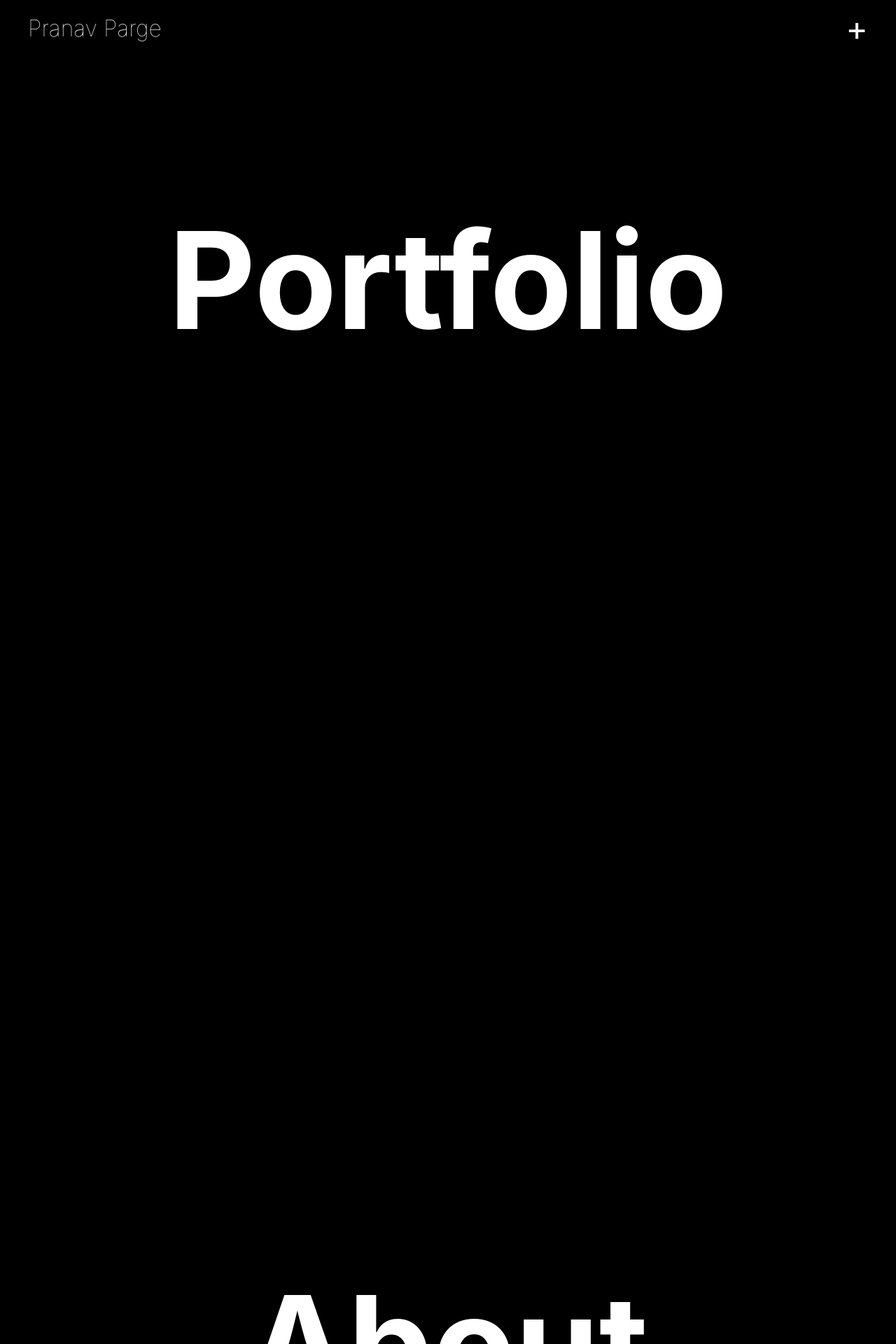
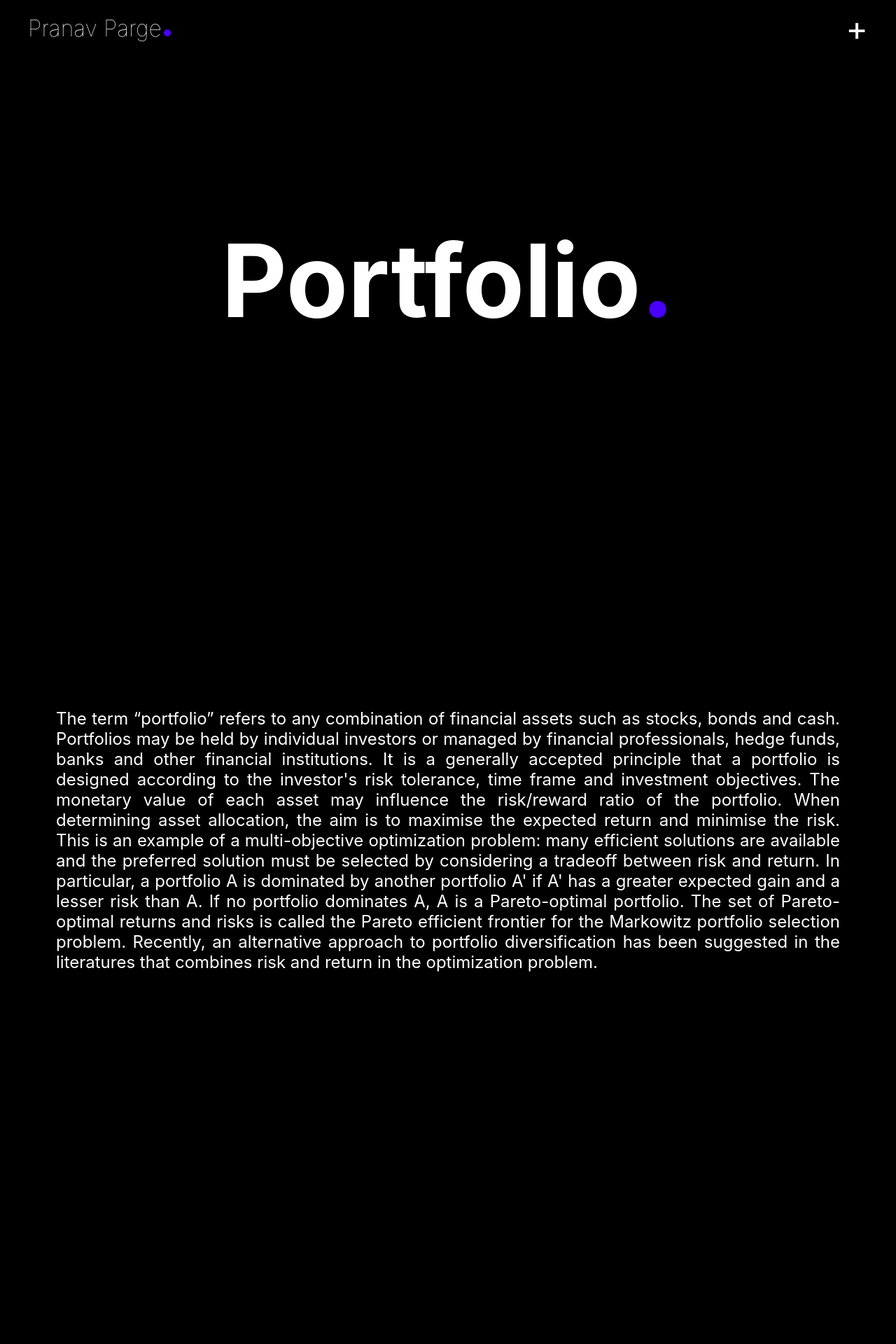
Before and after one commit to pranavparge/portfolio, a React (Create React App) app: page / in a window 1280 px wide. Shown: the top 1920 px of the page at 70% size. Built offline with nearby package versions, Linux system fonts and the light colour scheme.

Commit message:
Scrolling Implementation

```diff
--- a/src/App.css
+++ b/src/App.css
@@ -7,37 +7,43 @@
   pointer-events: none;
 }
 
-.Portfolio-header {
+.dotColor {
+  color: #4800ff;
+}
+
+section {
+  all: unset;
+  top: 0;
+  position: sticky;
+  position: -webkit-sticky;
+}
+
+.portfolio-header {
   min-height: 80vh;
   display: flex;
   align-items: center;
   justify-content: center;
   font-size: calc(80px + 2vmin);
   color: #ffffff;
-  /* background-image: url("../public/arrow.svg"); */
 }
 
-.About-header {
+.about-header {
   min-height: 100vh;
   display: flex;
   align-items: center;
   justify-content: center;
   font-size: calc(80px + 2vmin);
   color: #ffffff;
-  /* background-image: url("../public/arrow.svg"); */
+  background-color: #000000;
 }
 
-.Projects-header {
+.projects-header {
   min-height: 100vh;
   display: flex;
   align-items: center;
   justify-content: center;
   font-size: calc(80px + 2vmin);
   color: #ffffff;
-  /* background-image: url("../public/arrow.svg"); */
-}
-
-.headerBackground {
   background-color: #000000;
 }
 
--- a/src/App.js
+++ b/src/App.js
@@ -11,20 +11,40 @@ import Footer from "./components/Footer";
 function App() {
   return (
     <div className="App">
-      <Navbar></Navbar>
-      <header className="Portfolio-header">
-        <h1 className="headerBackground">Portfolio</h1>
-      </header>
-      <Portfolio></Portfolio>
-      <header className="About-header">
-        <h1 className="headerBackground">About</h1>
-      </header>
-      <About></About>
-      <header className="Projects-header">
-        <h1 className="headerBackground">Projects</h1>
-      </header>
-      <Projects></Projects>
-      <Footer></Footer>
+      <Navbar />
+      <section>
+        <header className="portfolio-header">
+          <h1>
+            Portfolio<span className="dotColor">.</span>
+          </h1>
+        </header>
+      </section>
+      <section>
+        <Portfolio />
+      </section>
+      <section>
+        <header className="about-header">
+          <h1>
+            About<span className="dotColor">.</span>
+          </h1>
+        </header>
+      </section>
+
+      <section id="about">
+        <About />
+      </section>
+
+      <section>
+        <header className="projects-header">
+          <h1>
+            Projects<span className="dotColor">.</span>
+          </h1>
+        </header>
+      </section>
+      <section id="projects">
+        <Projects />
+        <Footer />
+      </section>
     </div>
   );
 }
--- a/src/components/About/index.css
+++ b/src/components/About/index.css
@@ -1,4 +1,11 @@
 .About {
-  /* background-color: #cf0a0a; */
+  text-align: justify;
+  font-size: calc(8px + 2vmin);
+  color: #ffffff;
+  background-color: #000000;
+  margin: 10vh;
   min-height: 100vh;
+  display: flex;
+  align-items: center;
+  justify-content: center;
 }
--- a/src/components/About/index.js
+++ b/src/components/About/index.js
@@ -2,7 +2,24 @@ import React from "react";
 import "./index.css";
 
 function About() {
-  return <div id="about" className="About"></div>;
+  return (
+    <div className="About">
+      There are many types of portfolios including the market portfolio and the
+      zero-investment portfolio. A portfolio's asset allocation may be managed
+      utilizing any of the following investment approaches and principles:
+      dividend weighting, equal weighting, capitalization-weighting,
+      price-weighting, risk parity, the capital asset pricing model, arbitrage
+      pricing theory, the Jensen Index, the Treynor ratio, the Sharpe diagonal
+      (or index) model, the value at risk model, modern portfolio theory and
+      others. There are several methods for calculating portfolio returns and
+      performance. One traditional method is using quarterly or monthly
+      money-weighted returns; however, the true time-weighted method is a method
+      preferred by many investors in financial markets. There are also several
+      models for measuring the performance attribution of a portfolio's returns
+      when compared to an index or benchmark, partly viewed as investment
+      strategy.
+    </div>
+  );
 }
 
 export default About;
--- a/src/components/Footer/index.css
+++ b/src/components/Footer/index.css
@@ -27,7 +27,7 @@
   height: 2px;
   bottom: 0;
   left: 0;
-  background-color: #000000;
+  background-color: #4800ff;
   transform-origin: bottom right;
   transition: transform 0.25s ease-out;
 }
--- a/src/components/NavBar/index.css
+++ b/src/components/NavBar/index.css
@@ -18,7 +18,18 @@ a {
   all: unset;
 }
 
+.dot {
+  height: 10px;
+  width: 10px;
+  background-color: #4800ff;
+  border-radius: 50%;
+  display: inline-block;
+  margin: 0px 0px 0px 3px;
+  bottom: 0;
+}
+
 .navbar {
+  z-index: 1;
   width: 100%;
   min-height: 10vh;
   box-sizing: border-box;
@@ -58,7 +69,7 @@ a {
   height: 2px;
   bottom: 0;
   left: 0;
-  background-color: #ffffff;
+  background-color: #4800ff;
   transform-origin: bottom right;
   transition: transform 0.25s ease-out;
 }
--- a/src/components/NavBar/index.js
+++ b/src/components/NavBar/index.js
@@ -33,9 +33,20 @@ const Navbar = () => {
     );
   };
 
+  const aboutRef = React.useRef();
+
+  const aboutInView = () => {
+    window.scrollTo({
+      top: 2500,
+      behavior: "smooth",
+    });
+  };
+
   return (
     <header className={navbarClasses.join(" ")}>
-      <nav className="nav1">Pranav Parge</nav>
+      <nav className="nav1">
+        Pranav Parge<span className="dot"></span>
+      </nav>
       <a
         style={{
           visibility: visible,
@@ -47,7 +58,17 @@ const Navbar = () => {
       >
         Projects
       </a>
-      <a href="#about" style={{ visibility: visible }} className="nav3">
+      <a
+        onClick={aboutInView}
+        ref={aboutRef}
+        href="#about"
+        style={{
+          visibility: visible,
+          opacity: !rotate ? "0" : "1",
+          transition: "all .5s",
+        }}
+        className="nav3"
+      >
         About
       </a>
       <nav
--- a/src/components/Portfolio/index.css
+++ b/src/components/Portfolio/index.css
@@ -1,4 +1,11 @@
 .Portfolio {
+  text-align: justify;
+  font-size: calc(8px + 2vmin);
+  color: #ffffff;
   background-color: #000000;
+  margin: 10vh;
   min-height: 100vh;
+  display: flex;
+  align-items: center;
+  justify-content: center;
 }
--- a/src/components/Portfolio/index.js
+++ b/src/components/Portfolio/index.js
@@ -2,7 +2,28 @@ import React from "react";
 import "./index.css";
 
 function Portfolio() {
-  return <div className="Portfolio"></div>;
+  return (
+    <div className="Portfolio">
+      The term “portfolio” refers to any combination of financial assets such as
+      stocks, bonds and cash. Portfolios may be held by individual investors or
+      managed by financial professionals, hedge funds, banks and other financial
+      institutions. It is a generally accepted principle that a portfolio is
+      designed according to the investor's risk tolerance, time frame and
+      investment objectives. The monetary value of each asset may influence the
+      risk/reward ratio of the portfolio. When determining asset allocation, the
+      aim is to maximise the expected return and minimise the risk. This is an
+      example of a multi-objective optimization problem: many efficient
+      solutions are available and the preferred solution must be selected by
+      considering a tradeoff between risk and return. In particular, a portfolio
+      A is dominated by another portfolio A' if A' has a greater expected gain
+      and a lesser risk than A. If no portfolio dominates A, A is a
+      Pareto-optimal portfolio. The set of Pareto-optimal returns and risks is
+      called the Pareto efficient frontier for the Markowitz portfolio selection
+      problem. Recently, an alternative approach to portfolio diversification
+      has been suggested in the literatures that combines risk and return in the
+      optimization problem.
+    </div>
+  );
 }
 
 export default Portfolio;
--- a/src/components/Projects/index.css
+++ b/src/components/Projects/index.css
@@ -1,4 +1,11 @@
 .Projects {
-  /* background-color: #dc5f00; */
+  text-align: justify;
+  font-size: calc(8px + 2vmin);
+  color: #ffffff;
+  background-color: #000000;
+  margin: 10vh;
   min-height: 100vh;
+  display: flex;
+  align-items: center;
+  justify-content: center;
 }
--- a/src/components/Projects/index.js
+++ b/src/components/Projects/index.js
@@ -2,7 +2,23 @@ import React from "react";
 import "./index.css";
 
 function Projects() {
-  return <div id="projects" className="Projects"></div>;
+  return (
+    <div className="Projects">
+      In finance, stock (also capital stock) consists of the shares of which
+      ownership of a corporation or company is divided.(Especially in American
+      English, the word "stocks" is also used to refer to shares.) A single
+      share of the stock means fractional ownership of the corporation in
+      proportion to the total number of shares. This typically entitles the
+      shareholder (stockholder) to that fraction of the company's earnings,
+      proceeds from liquidation of assets (after discharge of all senior claims
+      such as secured and unsecured debt), or voting power, often dividing these
+      up in proportion to the amount of money each stockholder has invested. Not
+      all stock is necessarily equal, as certain classes of stock may be issued
+      for example without voting rights, with enhanced voting rights, or with a
+      certain priority to receive profits or liquidation proceeds before or
+      after other classes of shareholders.
+    </div>
+  );
 }
 
 export default Projects;
```
